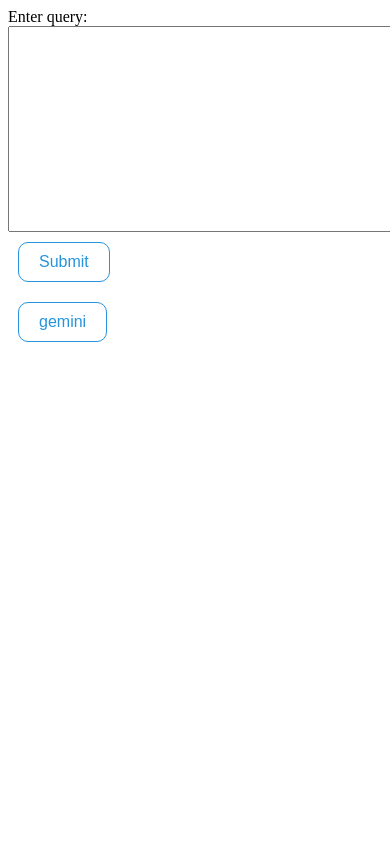
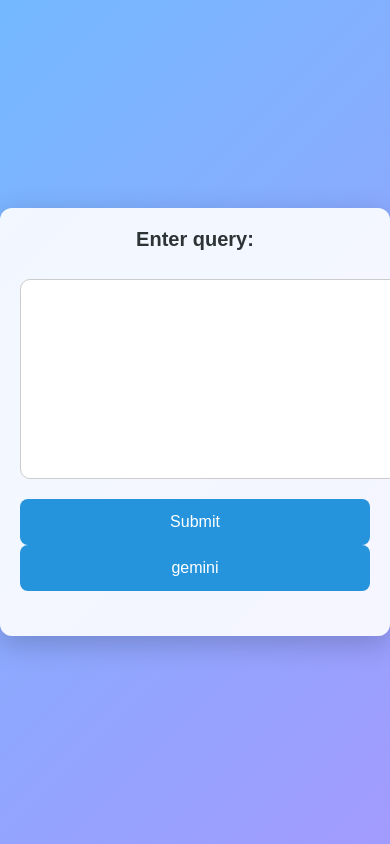
Before and after one commit to SavvyHack/DataAIT, a Django app: page /chatbot/ in a window 390 px wide; the page is wider, and only the part inside the window is pictured. Run offline with Django 5.2, Linux system fonts and the light colour scheme.

Commit message:
Enhance chatbot UI with responsive styles and improved layout

```diff
--- a/chatbot/members/static/styles.css
+++ b/chatbot/members/static/styles.css
@@ -1,24 +1,114 @@
+/* Apply general styles for body */
+body {
+    font-family: 'Arial', sans-serif;
+    background: linear-gradient(135deg, #74b9ff, #a29bfe);  /* Soft gradient background */
+    background-size: cover;
+    background-position: center;
+    color: #333;
+    display: flex;
+    justify-content: center;
+    align-items: center;
+    height: 100vh;
+    margin: 0;
+    overflow: hidden;  /* Prevents scrollbars from appearing */
+}
+
+/* Container for the chatbot */
+#root {
+    background-color: rgba(255, 255, 255, 0.9);  /* Semi-transparent white background */
+    padding: 40px 60px;
+    border-radius: 12px;
+    box-shadow: 0px 8px 30px rgba(0, 0, 0, 0.2);  /* Larger shadow for depth */
+    width: 100%;
+    max-width: 650px;
+    box-sizing: border-box;
+    text-align: center;
+}
+
+/* Label styling */
+label {
+    font-size: 20px;
+    font-weight: bold;
+    margin-bottom: 10px;
+    display: block;
+    color: #2d3436;  /* Slightly darker text */
+}
+
+/* Textarea styling */
+#query {
+    width: 100%;
+    padding: 15px;
+    border-radius: 10px;
+    border: 1px solid #ccc;
+    font-size: 16px;
+    margin-bottom: 20px;
+    box-sizing: border-box;
+    resize: vertical;
+    min-height: 150px;
+    transition: border-color 0.3s ease, transform 0.2s ease;
+    font-family: 'Arial', sans-serif;
+}
+
+/* Center textarea */
+#query-container {
+    display: flex;
+    justify-content: center;
+    margin-bottom: 20px;
+}
+
+/* Button container for side by side buttons */
+#button-container {
+    display: flex;
+    justify-content: space-between;
+    gap: 20px;  /* Space between buttons */
+    margin-top: 20px;
+}
+
+/* Button styles */
 #submit, #gemini {
-    background-color: transparent;
-    padding: 10px 20px;
-    border-radius: 10px;
-    font-size: 16px;
-    margin: 10px;
-    transition: background-color 0.3s, color 0.3s, border 0.3s;
-    color: #2594dd;
-    border: 1px solid #2594dd;
+    background-color: #2594dd;
+    padding: 15px 25px;
+    border-radius: 8px;
+    font-size: 18px;
+    color: white;
+    border: none;
     cursor: pointer;
+    transition: background-color 0.3s ease, transform 0.2s ease-in-out;
+    width: 48%;  /* Ensures buttons take up half the width */
 }
 
 #submit:hover, #gemini:hover {
-    background-color: #2594dd;
-    color: white;
-    border: 1px solid transparent;
+    background-color: #1f7bb0;
+    transform: scale(1.05);
 }
 
+/* Response styling */
 #response {
-    margin-top: 20px;
-    font-size: 18px;
+    margin-top: 25px;
+    font-size: 20px;
     font-weight: bold;
     color: #333;
+    word-wrap: break-word;
+    text-align: left;
 }
+
+/* Adding responsive design for smaller screens */
+@media screen and (max-width: 600px) {
+    #root {
+        padding: 20px;
+    }
+
+    #query {
+        width: 100%;
+    }
+
+    #submit, #gemini {
+        width: 100%;  /* Make buttons full width on mobile */
+        padding: 14px;
+        font-size: 16px;
+    }
+
+    #response {
+        font-size: 18px;
+    }
+}
```
